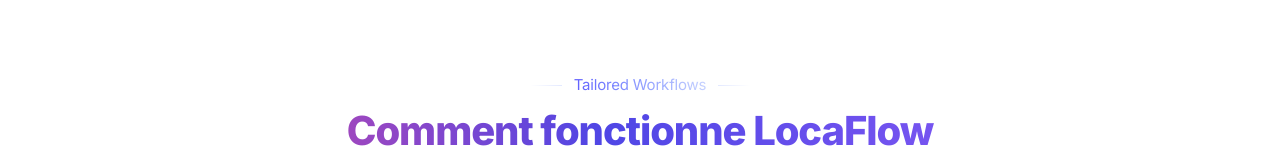
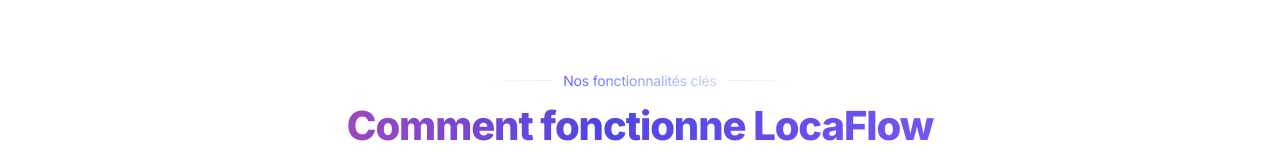
Before and after one commit to mikaelpackowski/locaflow, a Next.js app: page / in a window 1280 px wide. Shown: the part 590-742 px from the top of the page. Built offline with nearby package versions, Linux system fonts and the light colour scheme.

Commit message:
Update workflows.tsx

```diff
--- a/components/workflows.tsx
+++ b/components/workflows.tsx
@@ -11,11 +11,14 @@
         <div className="pb-12 md:pb-20">
           {/* Section header */}
           <div className="mx-auto max-w-3xl pb-12 text-center md:pb-20">
-            <div className="inline-flex items-center gap-3 pb-3 before:h-px before:w-8 before:bg-gradient-to-r before:from-transparent before:to-indigo-200/50 after:h-px after:w-8 after:bg-gradient-to-l after:from-transparent after:to-indigo-200/50">
-              <span className="inline-flex bg-gradient-to-r from-indigo-500 to-indigo-200 bg-clip-text text-transparent">
-                Tailored Workflows
-              </span>
-            </div>
+            <div className="flex items-center justify-center gap-3 pb-3">
+  <div className="h-px w-16 bg-gradient-to-r from-transparent to-indigo-200/50"></div>
+  <span className="text-sm bg-gradient-to-r from-indigo-500 to-indigo-200 bg-clip-text text-transparent">
+    Nos fonctionnalités clés
+  </span>
+  <div className="h-px w-16 bg-gradient-to-l from-transparent to-indigo-200/50"></div>
+</div>
+
             <h2 className="text-3xl md:text-4xl font-extrabold animate-[gradient_8s_linear_infinite] bg-[linear-gradient(to_right,#4f46e5,#8b5cf6,#ec4899,#4f46e5)] bg-[length:200%_auto] bg-clip-text text-transparent">
               Comment fonctionne LocaFlow
             </h2>
```
